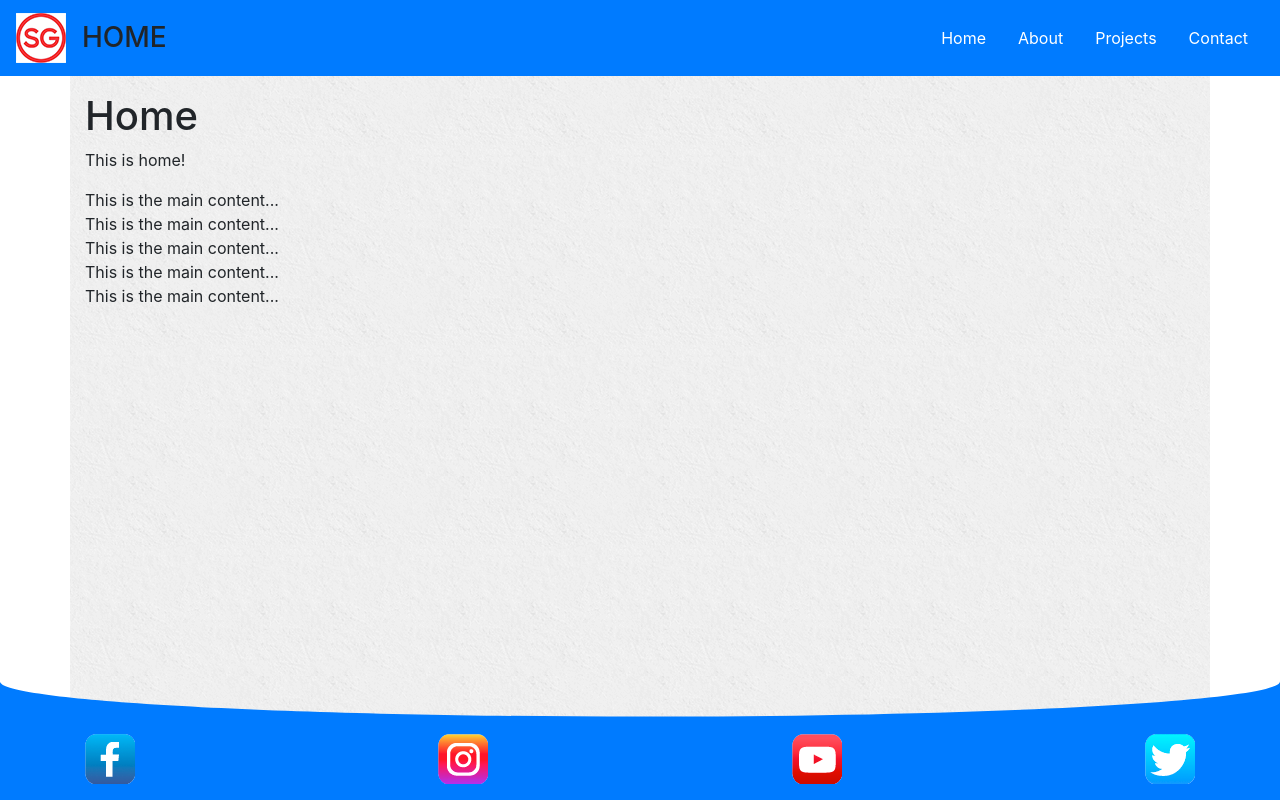
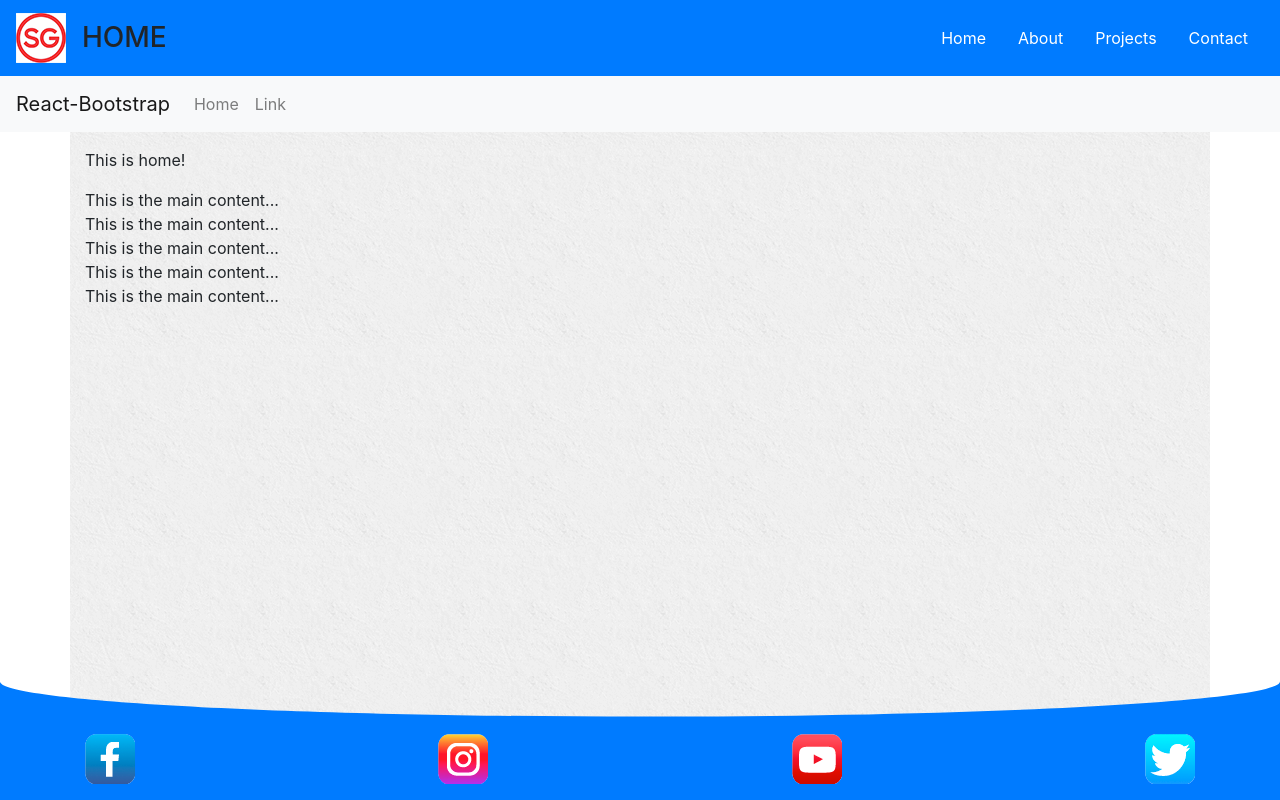
Before and after one commit to sgedye/mobile-portfolio, a React (Create React App) app: page / in a window 1280 px wide. Built offline with nearby package versions, Linux system fonts and the light colour scheme.

Commit message:
Two Top Navbars

```diff
--- a/package.json
+++ b/package.json
@@ -11,6 +11,7 @@
     "@types/react-router-dom": "^5.1.5",
     "node-sass": "^4.14.1",
     "react": "^16.13.1",
+    "react-bootstrap": "^1.3.0",
     "react-dom": "^16.13.1",
     "react-helmet": "^6.1.0",
     "react-router-dom": "^5.2.0",
--- a/src/components/Header.tsx
+++ b/src/components/Header.tsx
@@ -1,5 +1,6 @@
 import React from "react";
 import { Link, useLocation } from "react-router-dom";
+import { Nav, Navbar } from "react-bootstrap";
 
 export const Header = () => {
   const { pathname } = useLocation();
@@ -70,6 +71,19 @@ export const Header = () => {
           </Link>
         </div>
       </nav>
+
+      {/* react-bootstrap */}
+      <Navbar collapseOnSelect bg="light" expand="lg">
+        <Navbar.Brand href="#home">React-Bootstrap</Navbar.Brand>
+        <Navbar.Toggle aria-controls="basic-navbar-nav" />
+        <Navbar.Collapse id="basic-navbar-nav">
+          <Nav className="mr-auto">
+            <Nav.Link href="#home">Home</Nav.Link>
+            <Nav.Link href="#link">Link</Nav.Link>
+          </Nav>
+        </Navbar.Collapse>
+      </Navbar>
+
     </header>
   );
 };
```
Also changed, not shown: public/content/gfx/page-bg.png (added).
